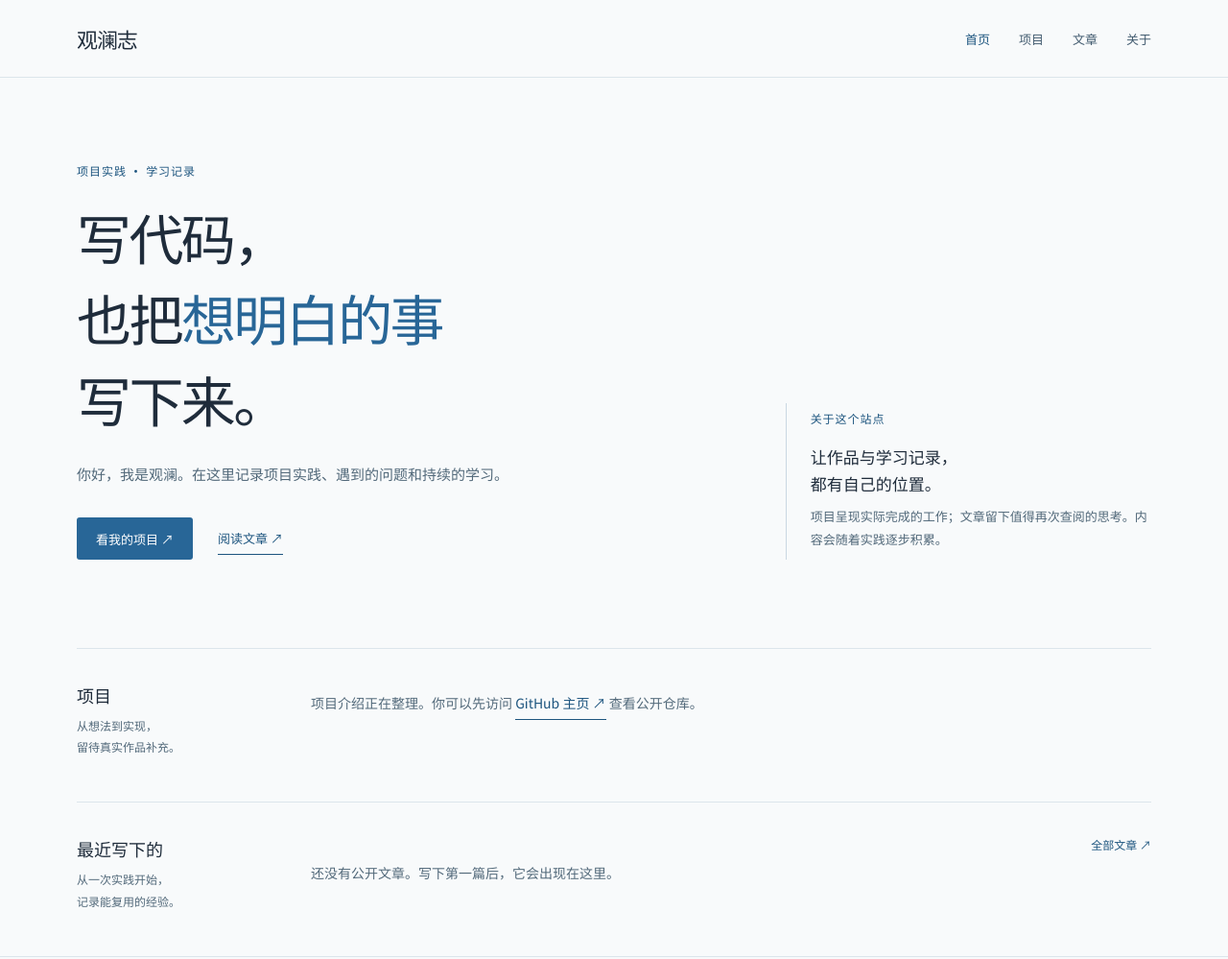
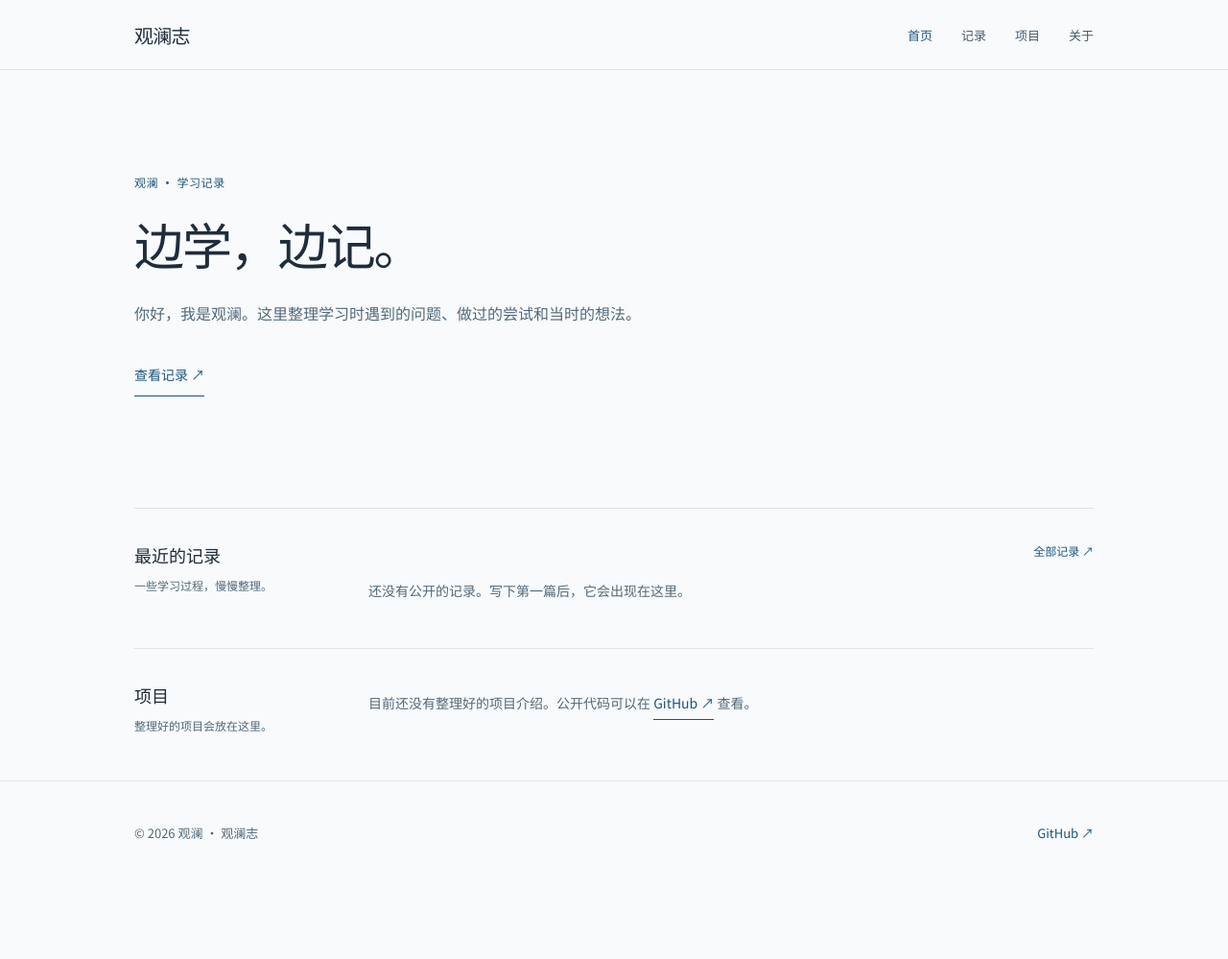
Before and after one commit to 242282218/242282218.github.io, an Astro site: page / in a window 1280 px wide. Shown: the top 999 px of the page at 96% size. After the commit the page ends 920 px from the top, so only its background shows below. Built offline with nearby package versions, Linux system fonts and the light colour scheme; Astro itself is replaced by a stand-in of ours.

Commit message:
以学习记录定位优化观澜志并更新站点图标

```diff
--- a/astro.config.mjs
+++ b/astro.config.mjs
@@ -2,4 +2,5 @@ import { defineConfig } from 'astro/config';
 
 export default defineConfig({
   site: 'https://guanlangzg.github.io',
+  devToolbar: { enabled: false },
 });
--- a/src/components/PostList.astro
+++ b/src/components/PostList.astro
@@ -13,7 +13,7 @@ const formatDate = (date: Date) => new Intl.DateTimeFormat('zh-CN', {
 }).format(date);
 ---
 {visiblePosts.length === 0 ? (
-  <p class="empty-state">还没有公开文章。写下第一篇后，它会出现在这里。</p>
+  <p class="empty-state">还没有公开的记录。写下第一篇后，它会出现在这里。</p>
 ) : (
   <div>
     {visiblePosts.map((post) => (
--- a/src/layouts/BaseLayout.astro
+++ b/src/layouts/BaseLayout.astro
@@ -16,13 +16,15 @@ const currentPath = Astro.url.pathname;
     <meta charset="UTF-8" />
     <meta name="viewport" content="width=device-width, initial-scale=1.0" />
     <meta name="theme-color" content="#f8fafb" />
+    <link rel="icon" type="image/png" sizes="32x32" href="/favicon-32.png?v=2" />
+    <link rel="icon" type="image/png" sizes="16x16" href="/favicon-16.png?v=2" />
     <meta name="description" content={description} />
     <meta property="og:type" content="website" />
     <meta property="og:title" content={title} />
     <meta property="og:description" content={description} />
     <meta property="og:url" content={canonical.href} />
     <link rel="canonical" href={canonical.href} />
-    <link rel="alternate" type="application/rss+xml" title="观澜志的文章" href="/rss.xml" />
+    <link rel="alternate" type="application/rss+xml" title="观澜志的学习记录" href="/rss.xml" />
     <title>{title}</title>
   </head>
   <body>
@@ -32,8 +34,8 @@ const currentPath = Astro.url.pathname;
         <a class="brand" href="/" aria-label="观澜志，返回首页">观澜志</a>
         <nav class="site-nav" aria-label="主导航">
           <a href="/" aria-current={currentPath === '/' ? 'page' : undefined}>首页</a>
+          <a href="/blog/" aria-current={currentPath.startsWith('/blog/') ? 'page' : undefined}>记录</a>
           <a href="/projects/" aria-current={currentPath === '/projects/' ? 'page' : undefined}>项目</a>
-          <a href="/blog/" aria-current={currentPath.startsWith('/blog/') ? 'page' : undefined}>文章</a>
           <a href="/about/" aria-current={currentPath === '/about/' ? 'page' : undefined}>关于</a>
         </nav>
       </div>
--- a/src/pages/about.astro
+++ b/src/pages/about.astro
@@ -1,9 +1,9 @@
 ---
 import BaseLayout from '../layouts/BaseLayout.astro';
 ---
-<BaseLayout title="关于观澜 · 观澜志" description="关于观澜和这份长期更新的技术博客。">
+<BaseLayout title="关于观澜 · 观澜志" description="关于观澜和这份学习记录。">
   <div class="shell">
-    <header class="page-intro"><p class="eyebrow">关于 / About</p><h1>你好，我是观澜。</h1><p>我在这里整理项目实践与学习记录。个人介绍会在补充资料后更新。</p></header>
-    <div class="list-page"><p class="empty-state">想了解正在公开的代码，可以访问 <a class="text-link" href="https://github.com/guanlangzg">GitHub 主页 ↗</a>。</p></div>
+    <header class="page-intro"><p class="eyebrow">关于</p><h1>你好，我是观澜。</h1><p>这里留下一些学习过程和做过的尝试。更多介绍，等有合适的内容再补充。</p></header>
+    <div class="list-page"><p class="empty-state">公开代码可以在 <a class="text-link" href="https://github.com/guanlangzg">GitHub ↗</a> 查看。</p></div>
   </div>
 </BaseLayout>
--- a/src/pages/blog/[...id].astro
+++ b/src/pages/blog/[...id].astro
@@ -22,7 +22,7 @@ const date = new Intl.DateTimeFormat('zh-CN', { year: 'numeric', month: 'long',
         <p class="article-description">{post.data.description}</p>
       </header>
       <div class="prose"><Content /></div>
-      <a class="back-link" href="/blog/">← 返回全部文章</a>
+      <a class="back-link" href="/blog/">← 返回全部记录</a>
     </article>
   </div>
 </BaseLayout>
--- a/src/pages/blog/index.astro
+++ b/src/pages/blog/index.astro
@@ -6,9 +6,9 @@ import { publishedPosts } from '../../lib/posts';
 
 const posts = publishedPosts(await getCollection('blog'));
 ---
-<BaseLayout title="文章 · 观澜志" description="观澜的技术文章与学习笔记。">
+<BaseLayout title="学习记录 · 观澜志" description="观澜整理的学习记录。">
   <div class="shell">
-    <header class="page-intro"><p class="eyebrow">技术文章 · 学习笔记</p><h1>写下过程，也留下答案。</h1><p>这里会记录项目实践、技术问题和学习中的思考。文章将持续更新。</p></header>
+    <header class="page-intro"><p class="eyebrow">学习记录</p><h1>写下学习的过程。</h1><p>遇到的问题、做过的尝试，以及当时的想法，都放在这里。</p></header>
     <div class="list-page"><PostList posts={posts} /></div>
   </div>
 </BaseLayout>
--- a/src/pages/index.astro
+++ b/src/pages/index.astro
@@ -6,31 +6,21 @@ import { publishedPosts } from '../lib/posts';
 
 const posts = publishedPosts(await getCollection('blog'));
 ---
-<BaseLayout title="观澜志 · 观澜的技术博客" description="观澜的个人主页与技术博客，记录项目实践和学习过程。">
+<BaseLayout title="观澜志 · 观澜的学习记录" description="观澜的学习记录，整理遇到的问题、做过的尝试和当时的想法。">
   <div class="shell">
     <section class="home-hero" aria-labelledby="home-title">
-      <div>
-        <p class="eyebrow">项目实践 · 学习记录</p>
-        <h1 id="home-title">写代码，<br />也把<strong>想明白的事</strong><br />写下来。</h1>
-        <p class="lead">你好，我是观澜。在这里记录项目实践、遇到的问题和持续的学习。</p>
-        <div class="hero-actions">
-          <a class="primary-link" href="/projects/">看我的项目 ↗</a>
-          <a class="text-link" href="/blog/">阅读文章 ↗</a>
-        </div>
-      </div>
-      <aside class="hero-aside">
-        <span class="eyebrow">关于这个站点</span>
-        <h2>让作品与学习记录，<br />都有自己的位置。</h2>
-        <p>项目呈现实际完成的工作；文章留下值得再次查阅的思考。内容会随着实践逐步积累。</p>
-      </aside>
+      <p class="eyebrow">观澜 · 学习记录</p>
+      <h1 id="home-title">边学，边记。</h1>
+      <p class="lead">你好，我是观澜。这里整理学习时遇到的问题、做过的尝试和当时的想法。</p>
+      <a class="text-link hero-link" href="/blog/">查看记录 ↗</a>
+    </section>
+    <section class="home-section" aria-labelledby="writing-title">
+      <div class="section-label"><h2 id="writing-title">最近的记录</h2><p>一些学习过程，慢慢整理。</p></div>
+      <div><div class="section-heading"><a href="/blog/">全部记录 ↗</a></div><PostList posts={posts} limit={3} /></div>
     </section>
     <section class="home-section" aria-labelledby="projects-title">
-      <div class="section-label"><h2 id="projects-title">项目</h2><p>从想法到实现，<br />留待真实作品补充。</p></div>
-      <div><p class="empty-state">项目介绍正在整理。你可以先访问 <a class="text-link" href="https://github.com/guanlangzg">GitHub 主页 ↗</a> 查看公开仓库。</p></div>
-    </section>
-    <section class="home-section" aria-labelledby="writing-title">
-      <div class="section-label"><h2 id="writing-title">最近写下的</h2><p>从一次实践开始，<br />记录能复用的经验。</p></div>
-      <div><div class="section-heading"><span></span><a href="/blog/">全部文章 ↗</a></div><PostList posts={posts} limit={3} /></div>
+      <div class="section-label"><h2 id="projects-title">项目</h2><p>整理好的项目会放在这里。</p></div>
+      <div><p class="empty-state">目前还没有整理好的项目介绍。公开代码可以在 <a class="text-link" href="https://github.com/guanlangzg">GitHub ↗</a> 查看。</p></div>
     </section>
   </div>
 </BaseLayout>
--- a/src/pages/projects.astro
+++ b/src/pages/projects.astro
@@ -1,9 +1,9 @@
 ---
 import BaseLayout from '../layouts/BaseLayout.astro';
 ---
-<BaseLayout title="项目 · 观澜志" description="观澜的项目与实践记录。">
+<BaseLayout title="项目 · 观澜志" description="观澜整理过的项目。">
   <div class="shell">
-    <header class="page-intro"><p class="eyebrow">项目 / Projects</p><h1>做过的事，慢慢整理。</h1><p>这里将展示真实完成的项目、遇到的问题与自己的具体工作。项目资料尚未添加。</p></header>
-    <div class="list-page"><p class="empty-state">暂时没有公开的项目介绍。可以先到 <a class="text-link" href="https://github.com/guanlangzg">GitHub 主页 ↗</a> 查看公开仓库。</p></div>
+    <header class="page-intro"><p class="eyebrow">项目</p><h1>做过的事，慢慢整理。</h1><p>整理好的项目会放在这里。</p></header>
+    <div class="list-page"><p class="empty-state">目前还没有整理好的项目介绍。公开代码可以在 <a class="text-link" href="https://github.com/guanlangzg">GitHub ↗</a> 查看。</p></div>
   </div>
 </BaseLayout>
--- a/src/pages/rss.xml.ts
+++ b/src/pages/rss.xml.ts
@@ -23,7 +23,7 @@ export const GET: APIRoute = async ({ site }) => {
 <rss version="2.0"><channel>
 <title>观澜志</title>
 <link>${site.href}</link>
-<description>项目实践、技术文章与学习笔记。</description>
+<description>观澜的学习记录，整理问题、尝试和想法。</description>
 <language>zh-CN</language>
 ${items}
 </channel></rss>`;
--- a/src/styles/global.css
+++ b/src/styles/global.css
@@ -26,10 +26,10 @@ a:focus-visible { outline: 3px solid var(--blue); outline-offset: 4px; }
 button, input { font: inherit; }
 img { max-width: 100%; height: auto; }
 
-.shell { width: min(100% - 64px, 1120px); margin-inline: auto; }
+.shell { width: min(100% - 64px, 1000px); margin-inline: auto; }
 .site-header { border-bottom: 1px solid var(--line); }
-.header-inner { min-height: 80px; display: flex; align-items: center; justify-content: space-between; gap: 24px; }
-.brand { white-space: nowrap; font-size: 22px; font-weight: 800; letter-spacing: -.05em; color: var(--ink); }
+.header-inner { min-height: 72px; display: flex; align-items: center; justify-content: space-between; gap: 24px; }
+.brand { white-space: nowrap; font-size: 20px; font-weight: 700; letter-spacing: -.04em; color: var(--ink); }
 .site-nav { display: flex; align-items: center; gap: 30px; color: #435c70; font-size: 13px; }
 .site-nav a { display: inline-flex; align-items: center; min-height: 44px; }
 .site-nav a[aria-current='page'] { color: var(--blue-deep); font-weight: 700; }
@@ -39,22 +39,16 @@ img { max-width: 100%; height: auto; }
 .footer-inner { min-height: 106px; display: flex; align-items: center; justify-content: space-between; gap: 16px; }
 .footer-inner a { color: var(--blue-deep); }
 
-.home-hero { min-height: 470px; display: grid; grid-template-columns: minmax(0, 1.15fr) minmax(220px, .65fr); gap: 64px; align-items: end; padding-block: 88px 92px; }
-.eyebrow { margin: 0 0 18px; color: var(--blue-deep); font-size: 12px; font-weight: 600; letter-spacing: .08em; }
-.home-hero h1 { font-size: clamp(38px, 5vw, 57px); line-height: 1.48; letter-spacing: -.045em; font-weight: 800; margin: 0; }
-.home-hero h1 strong { color: var(--blue); font-weight: 800; }
-.lead { max-width: 480px; color: var(--muted); font-size: 15px; line-height: 2; margin: 22px 0 0; }
-.hero-actions { display: flex; align-items: center; gap: 26px; flex-wrap: wrap; margin-top: 30px; font-size: 13px; font-weight: 700; }
-.primary-link { background: var(--blue); color: white; border-radius: 3px; padding: 12px 20px; min-height: 44px; display: inline-flex; align-items: center; }
-.primary-link:hover { background: var(--blue-deep); color: white; }
+.home-hero { max-width: 720px; padding-block: 108px 116px; }
+.eyebrow { margin: 0 0 18px; color: var(--blue-deep); font-size: 12px; font-weight: 600; letter-spacing: .05em; }
+.home-hero h1 { font-size: clamp(38px, 5vw, 52px); line-height: 1.45; letter-spacing: -.04em; font-weight: 700; margin: 0; }
+.lead { max-width: 600px; color: var(--muted); font-size: 16px; line-height: 1.95; margin: 20px 0 0; }
+.hero-link { display: inline-flex; align-items: center; min-height: 44px; margin-top: 26px; font-size: 14px; }
 .text-link { color: var(--blue-deep); border-bottom: 1px solid currentColor; padding: 7px 0; }
-.hero-aside { border-left: 1px solid #cad8e2; padding: 0 0 8px 25px; line-height: 1.85; }
-.hero-aside h2 { font-size: 17px; line-height: 1.65; margin: 12px 0 8px; }
-.hero-aside p { color: var(--muted); font-size: 13px; line-height: 1.9; margin: 0; }
-.home-section { border-top: 1px solid var(--line); display: grid; grid-template-columns: 190px 1fr; gap: 54px; padding-block: 35px 46px; }
+.home-section { border-top: 1px solid var(--line); display: grid; grid-template-columns: 190px minmax(0, 1fr); gap: 54px; padding-block: 35px 46px; }
 .section-label h2 { font-size: 18px; margin: 0 0 8px; }
 .section-label p { color: var(--muted); font-size: 12px; line-height: 1.85; margin: 0; }
-.section-heading { display: flex; align-items: baseline; justify-content: space-between; gap: 18px; }
+.section-heading { display: flex; align-items: baseline; justify-content: flex-end; gap: 18px; margin-bottom: 12px; }
 .section-heading a { font-size: 12px; color: var(--blue-deep); font-weight: 600; }
 .entry { display: block; border-top: 1px solid var(--line); padding: 20px 0; }
 .entry:first-of-type { border-top: 0; padding-top: 0; }
@@ -89,13 +83,12 @@ img { max-width: 100%; height: auto; }
 .back-link { display: inline-block; color: var(--blue-deep); margin-top: 50px; font-size: 14px; }
 
 @media (max-width: 780px) {
-  .shell { width: min(100% - 38px, 1120px); }
+  .shell { width: min(100% - 38px, 1000px); }
   .header-inner { min-height: 70px; }
   .site-nav { gap: 15px; font-size: 12px; }
   .brand { font-size: 20px; }
-  .home-hero { min-height: auto; grid-template-columns: 1fr; gap: 38px; padding-block: 62px 70px; }
-  .home-hero h1 { font-size: clamp(36px, 8vw, 50px); }
-  .hero-aside { padding-left: 18px; }
+  .home-hero { padding-block: 72px 82px; }
+  .home-hero h1 { font-size: clamp(36px, 8vw, 48px); }
   .home-section { grid-template-columns: 1fr; gap: 25px; }
   .page-intro { padding-block: 65px 37px; }
   .article { padding-block: 59px 85px; }
```
Also changed, not shown: memory.md (+3 -0 lines), public/favicon-16.png (added), public/favicon-32.png (added), public/favicon-48.png (added), public/favicon-64.png (added), public/guanlan-logo.png (added).
